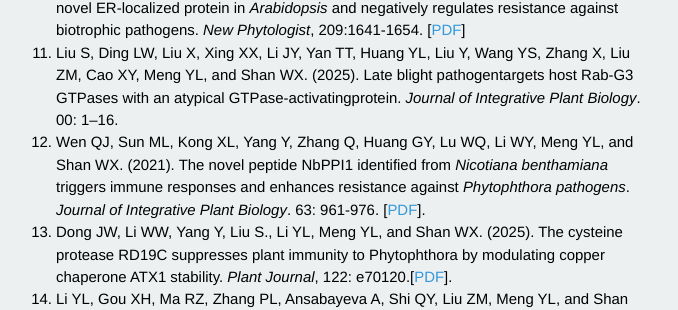
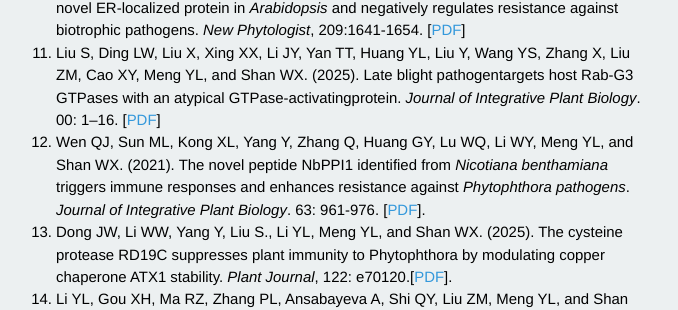
Before and after one commit to shanclub2/shanlab, a Jekyll site: the page built from publication.html, in a window 1280 px wide and 900 px high, scrolled down 777 px. Shown: the part 171-481 px from the top of the window, without its empty margins (288-966 px from the left). Built offline with Jekyll 4.4.1, drawn with Linux system fonts in a browser that asks for light colours; Markdown is read by kramdown in place of the engine named in the settings; a script that is not in the unit is left out.

Commit message:
Update publication.html

```diff
--- a/publication.html
+++ b/publication.html
@@ -37,7 +37,7 @@
 Pan QN, Cui BM, Deng FY, Quan JL, Loake G, and Shan WX. (2016). <i>RTP1</i> encodes a novel ER-localized protein in <i>Arabidopsis</i> and negatively regulates resistance against biotrophic pathogens. <i>New Phytologist</i>, 209:1641-1654. [<a href="/pdf/qnpan2016.pdf">PDF</a>]
 </li>
 <li>
-Liu S, Ding LW, Liu X, Xing XX, Li JY, Yan TT, Huang YL, Liu Y, Wang YS, Zhang X, Liu ZM, Cao XY, Meng YL, and Shan WX. (2025). Late blight pathogentargets host Rab‐G3 GTPases with an atypical GTPase‐activatingprotein. <i>Journal of Integrative Plant Biology</i>. 00: 1–16.
+Liu S, Ding LW, Liu X, Xing XX, Li JY, Yan TT, Huang YL, Liu Y, Wang YS, Zhang X, Liu ZM, Cao XY, Meng YL, and Shan WX. (2025). Late blight pathogentargets host Rab‐G3 GTPases with an atypical GTPase‐activatingprotein. <i>Journal of Integrative Plant Biology</i>. 00: 1–16. [<a href="/pdf/Liu2025.pdf">PDF</a>]
 </li>
 <li>
 Wen QJ, Sun ML, Kong XL, Yang Y, Zhang Q, Huang GY, Lu WQ, Li WY, Meng YL, and Shan WX. (2021). The novel peptide NbPPI1 identified from <i>Nicotiana benthamiana</i> triggers immune responses and enhances resistance against <i>Phytophthora pathogens</i>. <i>Journal of Integrative Plant Biology</i>. 63: 961-976. [<a href="/pdf/qjwen2021.pdf">PDF</a>].
```
